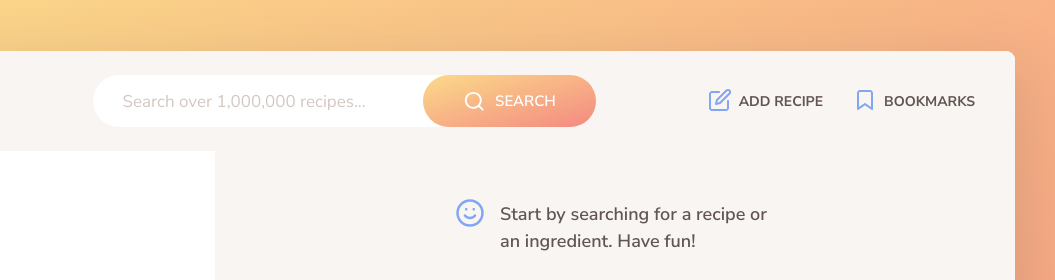
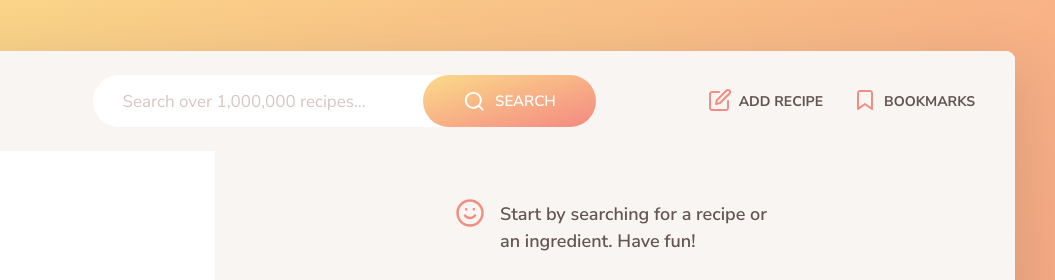
Before and after one commit to mikechao/forkify, a website built with Parcel: page index.html in a window 1280 px wide. Shown: the top 280 px of the page, 225-1280 px from the left. Built offline with nearby package versions, Linux system fonts and the light colour scheme.

Commit message:
Revert back to original primary color

```diff
--- a/src/sass/_base.scss
+++ b/src/sass/_base.scss
@@ -1,6 +1,5 @@
 // $color-primary: #f59a83;
-//$color-primary: #f38e82;
-$color-primary: #82a6f3;
+$color-primary: #f38e82;
 $color-grad-1: #fbdb89;
 $color-grad-2: #f48982;
 
```
